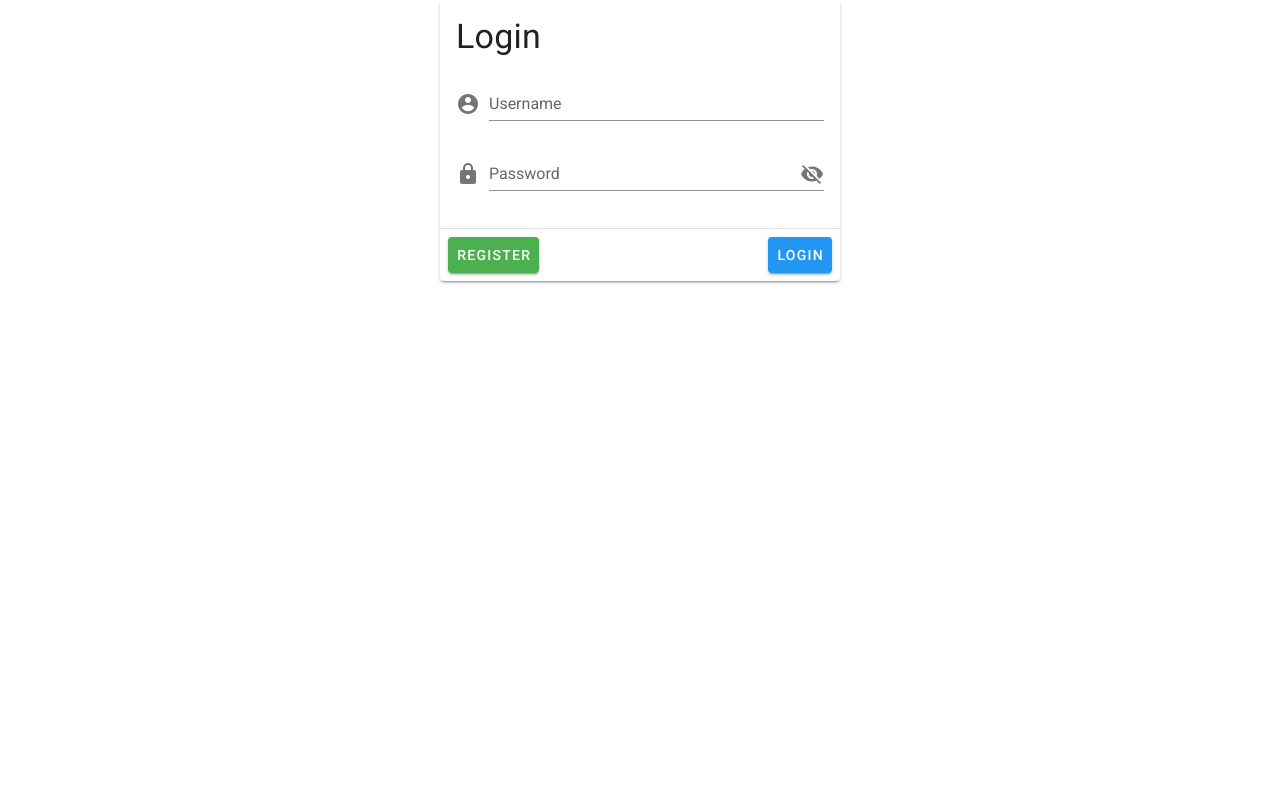
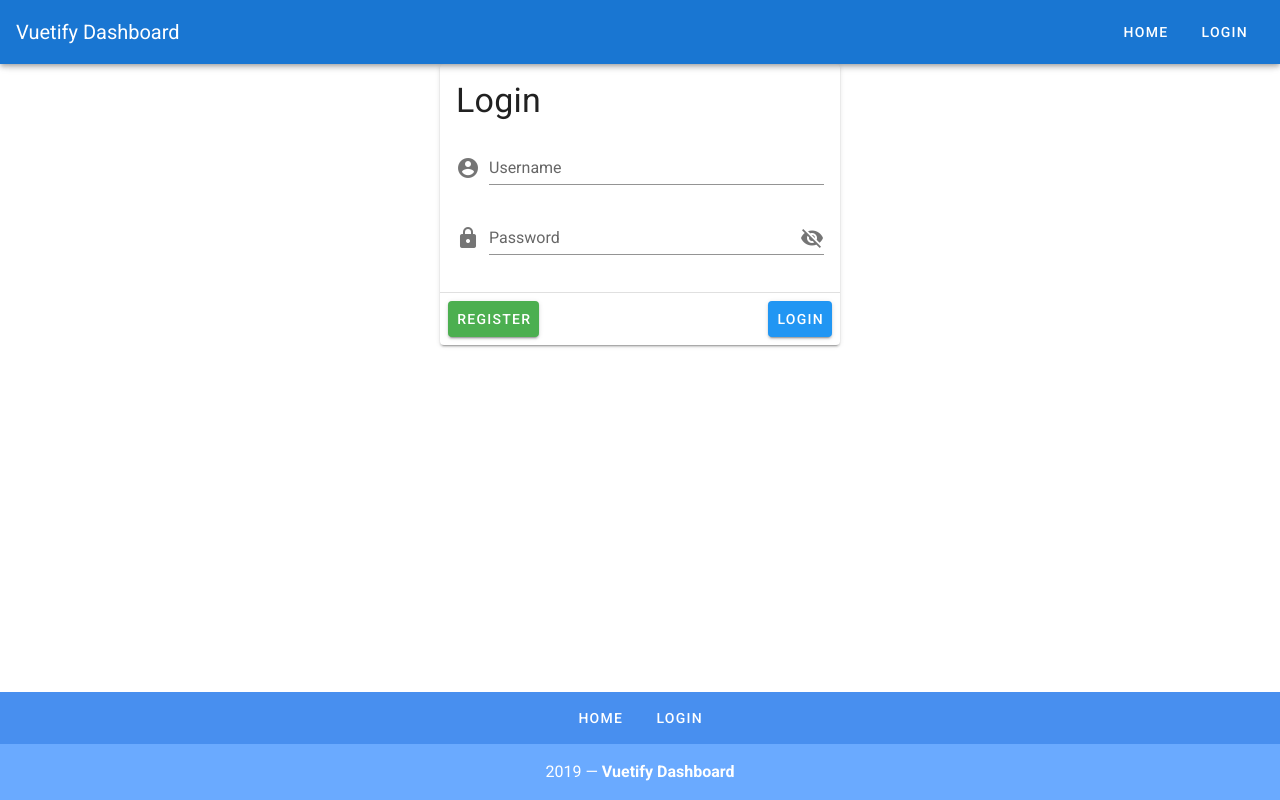
Before and after one commit to zoheezus/intro-to-vue, a Vue app in the folder vuetify-dashboard/: page / in a window 1280 px wide. Built offline with nearby package versions, Linux system fonts and the light colour scheme.

Commit message:
add navbar

```diff
--- a/vuetify-dashboard/src/App.vue
+++ b/vuetify-dashboard/src/App.vue
@@ -1,15 +1,20 @@
 <template>
 	<v-app>
+		<v-app-bar app color="primary" dark>
+			<v-toolbar-title>Vuetify Dashboard</v-toolbar-title>
+			<v-spacer></v-spacer>
+			<v-btn text rounded>Home</v-btn>
+			<v-btn text rounded>Login</v-btn>
+		</v-app-bar>
+		<v-content>
+			<!-- Login Module -->
 			<v-card width="400" class="mx-auto">
 				<v-card-title>
 					<h1 class="display-1">Login</h1>
 				</v-card-title>
 				<v-card-text>
 					<v-form>
-          <v-text-field
-            label="Username"
-            prepend-icon="mdi-account-circle"
-          />
+						<v-text-field label="Username" prepend-icon="mdi-account-circle" />
 						<v-text-field
 							:type="showPassword ? 'text' : 'password'"
 							label="Password"
@@ -26,19 +31,33 @@
 					<v-btn color="info">Login</v-btn>
 				</v-card-actions>
 			</v-card>
+		</v-content>
+		<v-footer color="primary lighten-1" padless>
+			<v-row justify="center" no-gutters>
+				<v-btn v-for="link in links" :key="link" color="white" text rounded class="my-2">{{ link }}</v-btn>
+				<v-col class="primary lighten-2 py-4 text-center white--text" cols="12">
+					{{ new Date().getFullYear() }} —
+					<strong>Vuetify Dashboard</strong>
+				</v-col>
+			</v-row>
+		</v-footer>
 	</v-app>
 </template>
 
 <script>
-import HelloWorld from './components/HelloWorld';
+import HelloWorld from "./components/HelloWorld";
 
 export default {
-  name: 'App',
+	name: "App",
 	components: {
-    HelloWorld,
+		HelloWorld
 	},
 	data: () => ({
-    showPassword: false
-  }),
+    showPassword: false,
+    links: [
+      'Home',
+      'Login',
+    ]
+	})
 };
 </script>
```
Lines whose indentation alone changed are shown as unchanged.
